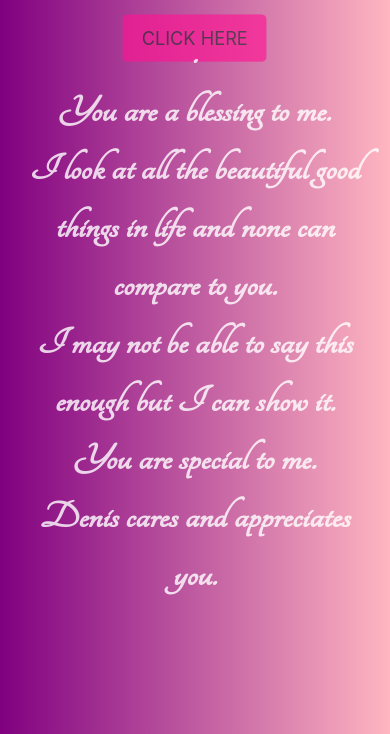
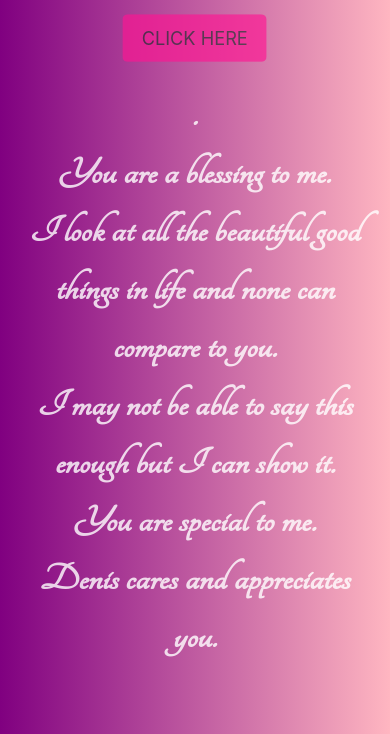
Before and after one commit to dynamodenis/Special-Hearts, a plain HTML site: page index.html in a window 390 px wide. Both pictures are taken after a click on the button "CLICK HERE". Shown: the part 110-844 px from the top of the page. Drawn offline with nearby package versions, Linux system fonts and the light colour scheme.

Commit message:
updated style

```diff
--- a/style.css
+++ b/style.css
@@ -79,14 +79,17 @@ form{
         font-size: 1.2em;
     }
     .shee{
-        height: auto;
         transform: scaleY(70px);
          transform-origin: top;
          width: 100%;
+         padding-top: 30px;
+         z-index: -1;
+         height: 100vh;
     }
     #btn{
         margin-top: 20px;
         font-size: 1em;
+        z-index: 1;
     }
     .body {
         display: block;
```
